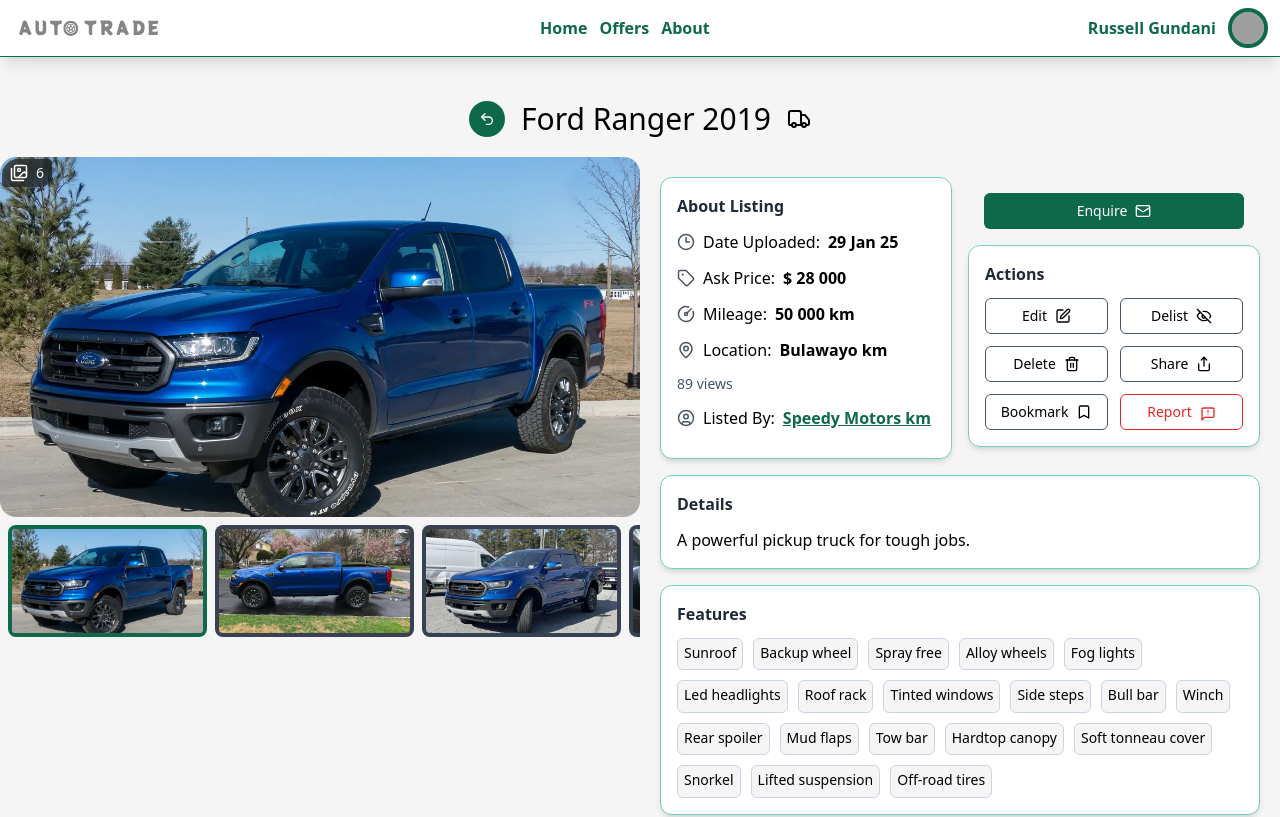
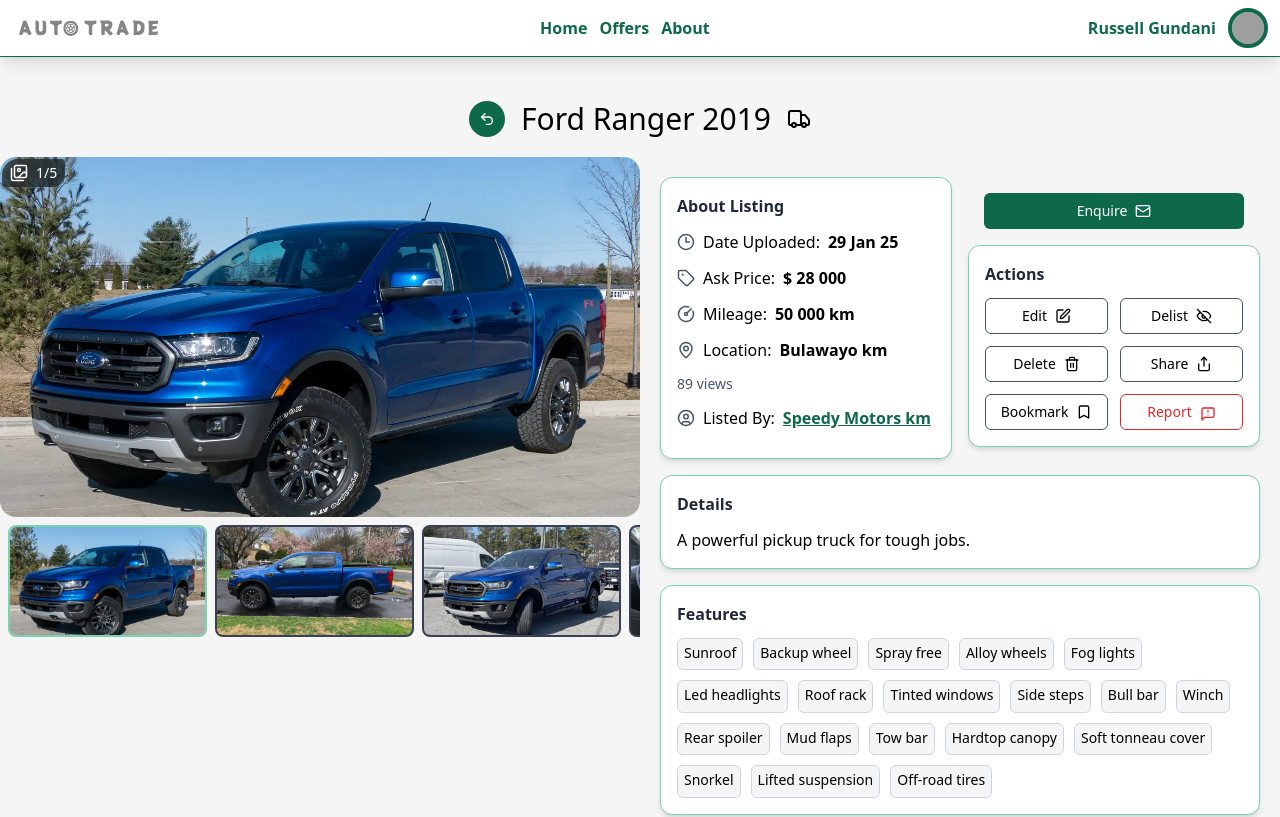
Before and after one commit to RussellGN/zim-auto-trade, a Next.js app in the folder frontend/: page /offers/ford-ranger-2019 in a window 1280 px wide. Shown: the top 817 px of the page. Built offline with nearby package versions, Linux system fonts and the light colour scheme; grey boxes are pictures that could not be loaded; a web font is replaced by a local one.

Commit message:
feat: add image positions to image collage; tweak border styling

```diff
--- a/frontend/src/components/pages/offers/ImageCollage.tsx
+++ b/frontend/src/components/pages/offers/ImageCollage.tsx
@@ -19,21 +19,21 @@
   compact,
   imgsClassname,
 }: propTypes) {
-  const [imageOnView, setImageOnView] = useState(images[0]);
+  const [imageOnView, setImageOnView] = useState({ img: images[0], pos: 0 });
 
   return (
     <div>
       <div className="relative">
         <Image
-          src={imageOnView.src}
-          alt={imageOnView.alt || alt}
+          src={imageOnView.img.src}
+          alt={imageOnView.img.alt || alt}
           width={800}
           height={450}
           className={`aspect-video w-full ${compact ? "rounded-s-2xl" : "rounded-2xl"} bg-gray-700 object-cover`}
         />
         <div className="absolute left-0 top-0 m-0.5 flex items-center gap-2 rounded rounded-ee-xl rounded-ss-2xl bg-black/50 px-2 py-1 text-sm text-white backdrop-blur">
           <Images size={18} />
-          {images.length + 1}
+          {`${imageOnView.pos + 1}/${images.length}`}
         </div>
       </div>
 
@@ -41,14 +41,14 @@
         <div className="flex items-center gap-2 overflow-x-auto p-2">
           {images.map((img, index) => (
             <Image
-              onClick={() => setImageOnView(img)}
+              onClick={() => setImageOnView({ img, pos: index })}
               key={index}
               src={img.src}
               alt={img.alt || alt}
               width={800}
               height={450}
               className={cn(
-                `aspect-video h-[7rem] cursor-pointer rounded-lg border-4 bg-gray-700 object-cover hover:border-primary-default ${imageOnView.src === img.src ? "border-primary-default" : "border-transparent"}`,
+                `aspect-video h-[7rem] cursor-pointer rounded-lg border-2 bg-gray-700 object-cover hover:border-primary-light ${imageOnView.img.src === img.src ? "border-primary-light" : "border-transparent"}`,
                 imgsClassname,
               )}
             />
```
